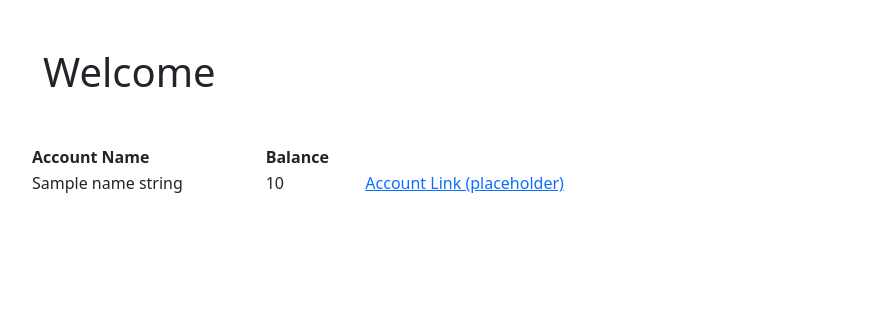
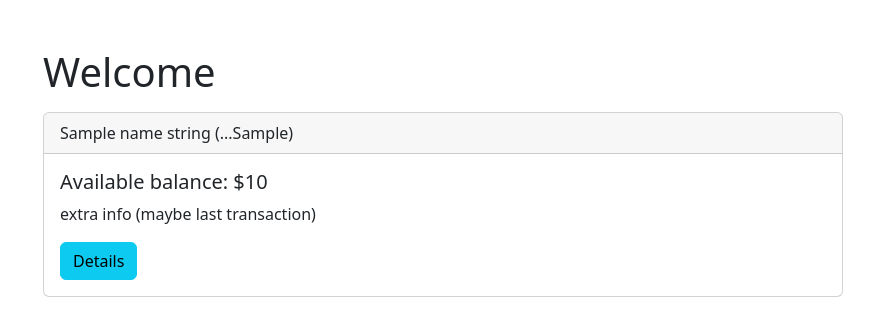
Before and after one commit to daniel19e/Banking-App-Project, a Flask app: template application/templates/index.html in a window 1280 px wide. Shown: the part 58-394 px from the top of the page, without its empty margins (289-1163 px from the left). Run offline with Flask 2, Linux system fonts and the light colour scheme; the template is opened without the code that fills it: most values are stand-ins (such as "Sample title", 1, 10 or a date in 2020).

Commit message:
added card component for each account in index page

```diff
--- a/application/__init__.py
+++ b/application/__init__.py
@@ -11,8 +11,8 @@ app.config['SECRET_KEY'] = 'vzj9ew5aeuqf5m19'
 
 db_connection = psycopg2.connect(
     host="localhost",
-    database="lore",
-    user="lore",  # need to setup environment variable
+    database="bankapp",
+    user="Daniel",  # need to setup environment variable
     password="placeholder")  # need to setup environment variable
 
 # Open a cursor to perform database operations
--- a/application/routes.py
+++ b/application/routes.py
@@ -60,11 +60,17 @@ def index():
     for i in range(len(accnames)):
         length.append(i)
         accountID.append(accIDs[i][0])
-        nameStrings.append(" ".join(accnames[i]))
-        # extracts float from balances dict and formats it to curreny notation
+        nameStrings.append("".join(accnames[i]).capitalize())
+        # extracts float from balances dict and formats it to currency notation
         balanceStrings.append("{:.2f}".format(balances[i][0]))
 
-    return render_template("index.html", user=" ".join(user[0]), balanceStrings=balanceStrings, nameStrings=nameStrings, length=length, accountID=accountID)
+    # get last four digits of account number to display
+    last_four_digits = [str(x)[-4:] for x in accountID]
+    return render_template("index.html", user=" ".join([x.capitalize() for x in user[0]]),
+                           balanceStrings=balanceStrings,
+                           nameStrings=nameStrings, length=length,
+                           accountID=accountID,
+                           last_four_digits=last_four_digits)
 
 
 @app.route("/register", methods=["GET", "POST"])
@@ -154,7 +160,8 @@ def deposit():
         transaction_id = uuid.uuid4().int & (1 << 30)-1
         timestamp = datetime.now()
         accNum = session["accNum"]
-        db_cursor.execute(f"SELECT balance FROM BankAccount WHERE accNum = {accNum}")
+        db_cursor.execute(
+            f"SELECT balance FROM BankAccount WHERE accNum = {accNum}")
         acc_bal = db_cursor.fetchall()[0][0]
         db_cursor.execute("INSERT INTO Transaction(transactionID, type, amount, timestamp, accnum) VALUES (%s, %s, %s, %s, %s)",
                           (transaction_id, "deposit", amount, timestamp, accNum))
@@ -175,7 +182,8 @@ def withdraw():
         transaction_id = uuid.uuid4().int & (1 << 30)-1
         timestamp = datetime.now()
         accNum = session["accNum"]
-        db_cursor.execute(f"SELECT balance FROM BankAccount WHERE accNum = {accNum}")
+        db_cursor.execute(
+            f"SELECT balance FROM BankAccount WHERE accNum = {accNum}")
         acc_bal = db_cursor.fetchall()[0][0]
         db_cursor.execute("INSERT INTO Transaction(transactionID, type, amount, timestamp, accnum) VALUES (%s, %s, %s, %s, %s)",
                           (transaction_id, "withdraw", amount, timestamp, accNum))
@@ -201,12 +209,14 @@ def history():
     # all transactions made by current user for all of their accounts
     pass
 
+
 @app.route("/account", methods=["GET", "POST"])
 @requirelogin
 def account():
     accNum = request.args.get('accNum')
     session["accNum"] = accNum
-    db_cursor.execute(f"SELECT balance FROM BankAccount WHERE accnum = {accNum}")
+    db_cursor.execute(
+        f"SELECT balance FROM BankAccount WHERE accnum = {accNum}")
     bal = db_cursor.fetchall()
     bal = ("{:.2f}".format(bal[0][0]))
     return render_template('account.html', accNum=accNum, bal=bal)
--- a/application/templates/account.html
+++ b/application/templates/account.html
@@ -1,7 +1,7 @@
 {% extends "navbar.html" %}
 
 {% block title %}
-    Create Account
+    Account Details
 {% endblock %}
 {% block main %}
 
--- a/application/templates/index.html
+++ b/application/templates/index.html
@@ -6,9 +6,9 @@
 {% block main %}
 <div class="container mt-5 w-50">
     <h1> Welcome {{ user }}</h1>
-</div>
+
     <!-- Here we need to add information for all the bank accounts for the user i.e balance and link to account info -->
-<table style="width:50%" class="container mt-5 w-50">
+<!-- <table style="width:50%" class="container mt-5 w-50">
     <tr>
         <th>Account Name</th>
         <th>Balance</th>
@@ -21,5 +21,18 @@
         <td><a class="link-primary" href="/account?accNum={{ accountID[i] }}">Account Link (placeholder)</a></td>
     </tr>
     {% endfor %}
-</table>
+</table> -->
+{% for i in length %}
+<div class="card mt-3" style="width:50rem">
+    <div class="card-header">
+      {{ nameStrings[i] }} (...{{ last_four_digits[i]}})
+    </div>
+    <div class="card-body">
+      <h5 class="card-title">Available balance: ${{ balanceStrings[i]}}</h5>
+      <p class="card-text"> extra info (maybe last transaction) </p>
+      <a href="/account?accNum={{ accountID[i] }}" class="btn btn-info">Details</a>
+    </div>
+  </div>
+  {% endfor %}
+</div>
 {% endblock %}
```
